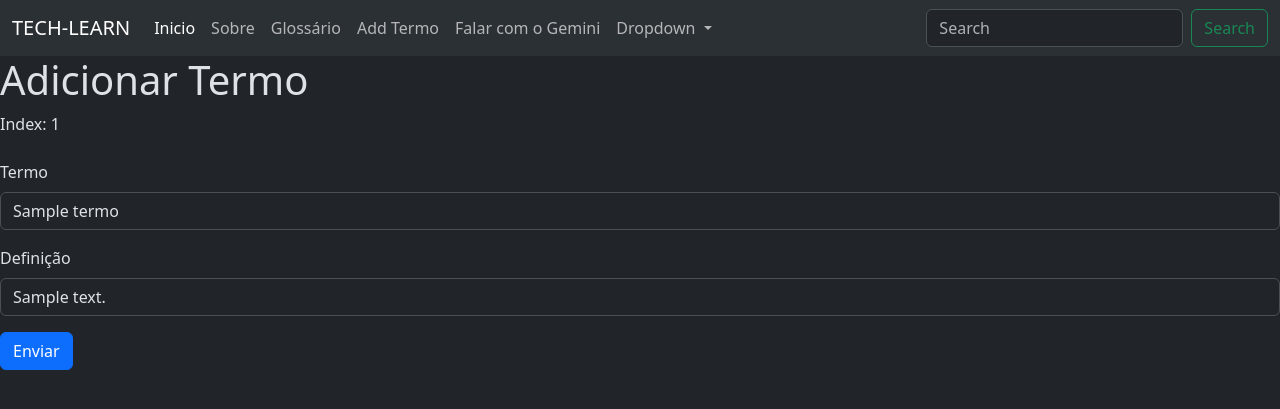
After one commit to prof-mrafaelbatista/251-cc-grupo1, a Flask app: template templates/editar_termo.html in a window 1280 px wide. The commit adds this page. Shown: the top 409 px of the page. Run offline with Flask 3, Linux system fonts and the light colour scheme; the template is opened without the code that fills it: most values are stand-ins (such as "Sample title", 1, 10 or a date in 2020); parts of the project's set-up code (start-up, migrations or seed data) failed here and were passed over.

Commit message:
Adicionar funcionalidades de edição e atualização de termos no glossário

```diff
--- a/app.py
+++ b/app.py
@@ -48,7 +48,9 @@ def sobre():
     return render_template('sobre.html', equipe=EQUIPE)
 
 @app.route('/glossario')
-def glossario():
+def glossario(alert=""):
+    if alert != "":
+        return render_template('glossario.html', glossario=GLOSSARIO.get_termos(), alert=alert)
     return render_template('glossario.html', glossario=GLOSSARIO.get_termos())
 
 
@@ -70,11 +72,39 @@ def remove_termo():
     try:
         index = int(request.form['index'])
     except TypeError:
-        raise TypeError("Não foi possível converter a entrada de index para INT base 10")
+        raise TypeError("Não foi possível converter a entra-0da de index para INT base 10")
 
     GLOSSARIO.remover_termo(index)
 
     return redirect(url_for('glossario'))
+
+@app.route('/editar_termo', methods=["POST"])
+def editar_termo():
+    try:
+        index = int(request.form['index'])
+    except TypeError:
+        raise TypeError("Não foi possível converter a entrada de index para INT base 10")
+
+    o_termo = GLOSSARIO.get_termo(index)[0]
+    a_descricao = GLOSSARIO.get_termo(index)[1]
+    return render_template('editar_termo.html', termo=o_termo, descricao=a_descricao, index=index)
+
+@app.route('/alterar_termo', methods=["POST"])
+def alterar_termo():
+    o_request = list(request.form.items())
+    if o_request[0][1] == "":
+        return "Index Vazio"
+    try:
+        index = int(o_request[0][1])
+    except TypeError:
+        raise TypeError("Não foi possível converter a entrada de index para INT base 10")
+
+    termo = o_request[1][1]
+    definicao = o_request[2][1]
+
+    GLOSSARIO.atualizar_termo(index, termo, definicao)
+
+    return glossario("Termo alterado com Sucesso!")
 
 
 @app.route('/gemini', methods=['GET', 'POST'])
--- a/banco_de_dados.py
+++ b/banco_de_dados.py
@@ -19,6 +19,11 @@ class Handler:
 
     def get_termos(self):
         return self.bd_termos
+
+    def get_termo(self, index):
+        if 0 <= index < len(self.bd_termos):
+            return self.bd_termos[index]
+        raise IndexError("Índice fora do intervalo da lista de termos.")
 
 
     def atualizar_bd(self):
--- /dev/null
+++ b/templates/editar_termo.html
@@ -0,0 +1,29 @@
+{% extends "modelo.html" %}
+{% block conteudo %}
+
+<h1>Adicionar Termo</h1>
+
+<form action="{{ url_for('alterar_termo')}}" method="post">
+<div class="mb-3">
+    <label for="index" class="form-label">Index: {{index}}</label>
+    <input class="form-control" id="index" name="index" aria-describedby="index" style="display: none;">
+</div>
+<div class="mb-3">
+    <label for="termo" class="form-label">Termo</label>
+    <input class="form-control" id="termo" name="termo" aria-describedby="termo">
+</div>
+<div class="mb-3">
+    <label for="definicao" class="form-label">Definição</label>
+    <input class="form-control" id="descricao" name="descricao" aria-describedby="desc">
+</div>
+    <button type="submit" class="btn btn-primary">Enviar</button>
+</form>
+
+<script>
+    window.document.getElementById('termo').value = "{{termo}}";
+    window.document.getElementById('descricao').value = "{{descricao}}";
+    window.document.getElementById('index').value = "{{index}}";
+
+</script>
+
+{% endblock %}
```
Also changed, not shown: templates/glossario.html (+15 -2 lines).
